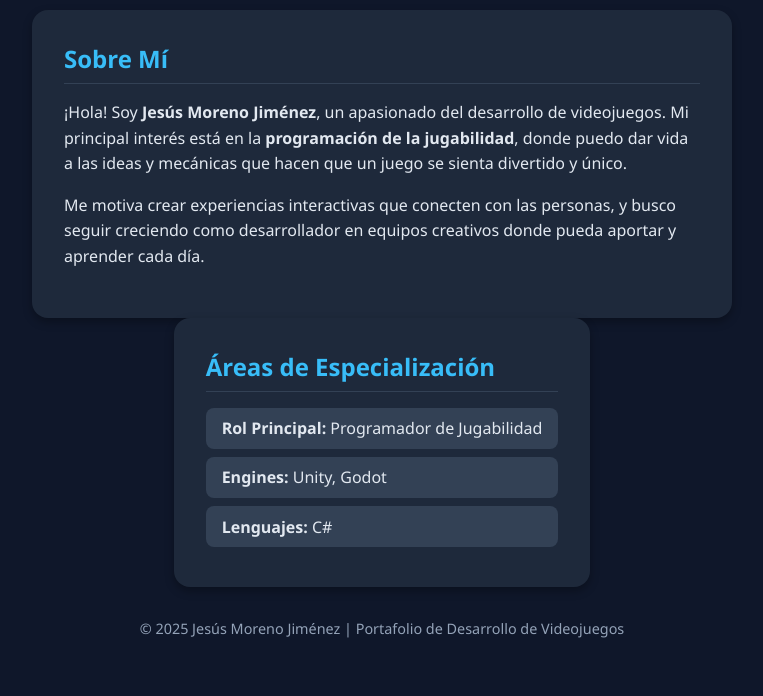
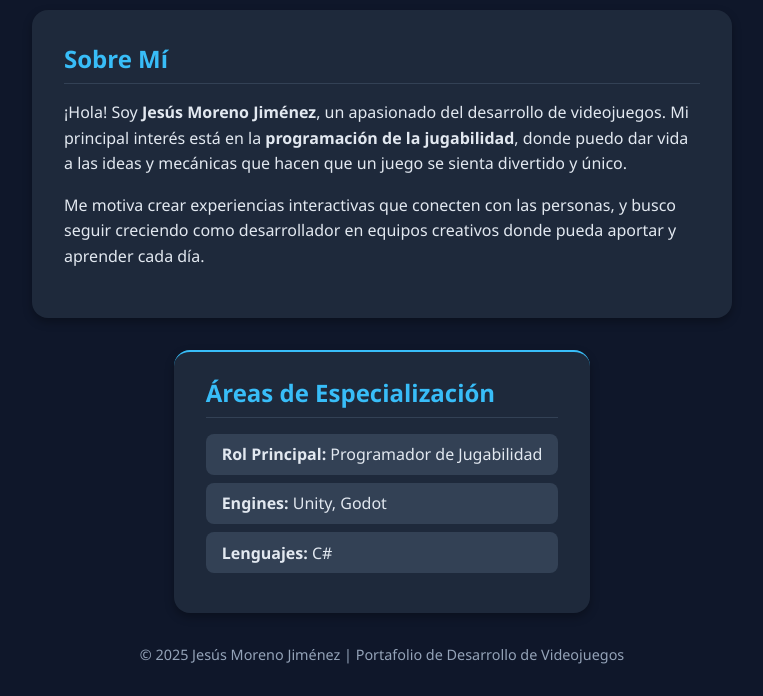
Before and after one commit to BrunonRed/BrunonRed.github.io, a plain HTML site: page index.html in a window 1280 px wide. Shown: the part 143-839 px from the top of the page, without its empty margins (258-1021 px from the left). Before the commit the page ends 813 px from the top, so only its background shows below. Drawn offline with Linux system fonts and the light colour scheme.

Commit message:
Add styling for especializacion section

```diff
--- a/index.html
+++ b/index.html
@@ -69,6 +69,13 @@
       line-height: 1.6;
     }
 
+    #especializacion {
+      border-top: 2px solid #38bdf8; /* color azul igual que el título */
+      margin-top: 2rem;
+      padding-top: 1.5rem;
+    }
+
+
     ul {
       list-style-type: none;
       padding-left: 0;
```
